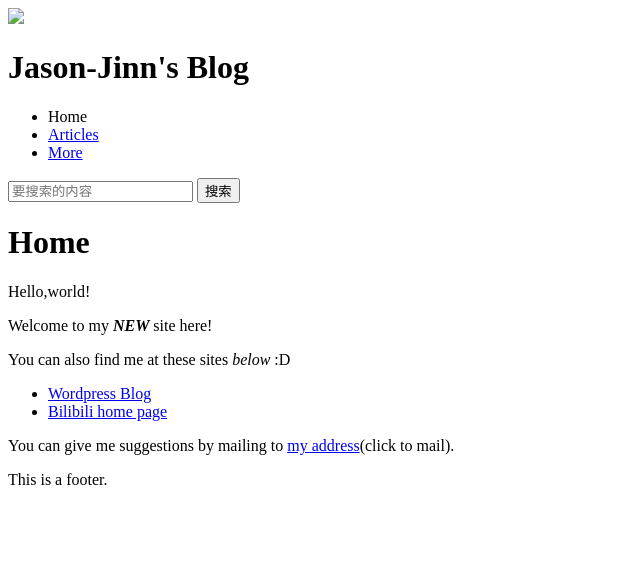
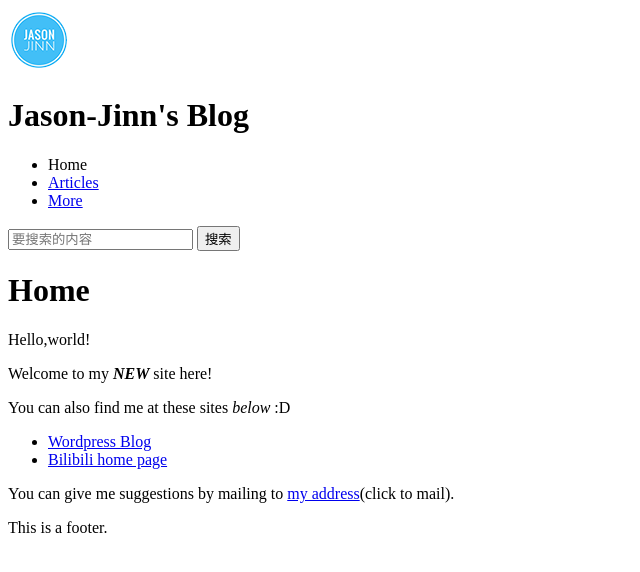
Before and after one commit to Jason-Jinn/jason-jinn.github.io, a plain HTML site: page index.html in a window 1280 px wide. Shown: the whole page, without its empty margins (0-640 px from the left). Drawn offline with Linux system fonts and the light colour scheme; a script that the page names is missing.

Commit message:
Update index.html

```diff
--- a/index.html
+++ b/index.html
@@ -11,7 +11,8 @@
   <body>
     <!-- 以下是本站所有网页的统一主标题 -->
     <header>
-      <img src="images/logo.JPG">
+      <img src="images/logo.png"
+           alt="The logo of Jason-Jinn">
       <h1>Jason-Jinn's Blog</h1>
     </header>
     <!-- put navigation menu just below here -->
```
